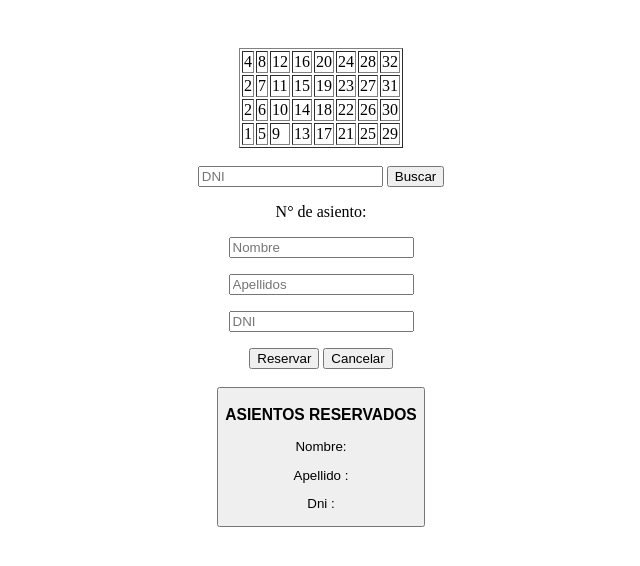
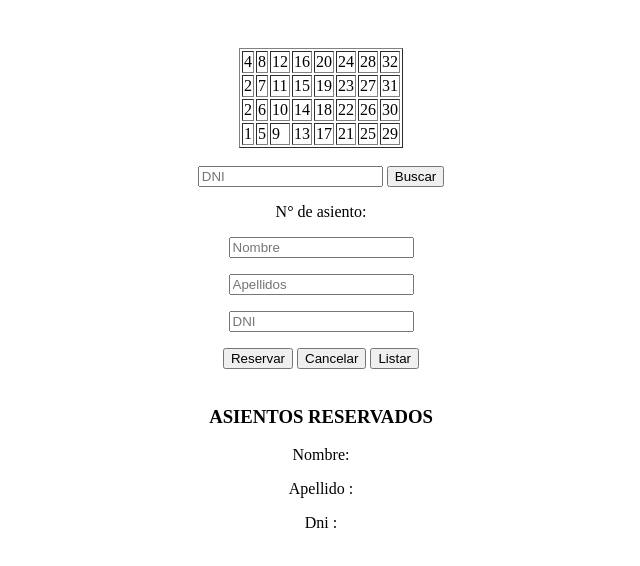
Before and after one commit to GLADYSYOVANAMAMANICAMATICONA/reservadeasientos-html, a plain HTML site: page index.html in a window 1280 px wide. Both pictures are taken after a click on the button "Reservar". Shown: the whole page, without its empty margins (339-979 px from the left). Drawn offline with Linux system fonts and the light colour scheme.

Commit message:
subiendo

```diff
--- a/index.html
+++ b/index.html
@@ -69,13 +69,11 @@
     <p><input type="text" id="nombre" placeholder="Nombre" required></p>
     <p><input type="text" id="apellido" placeholder="Apellidos" required></p>
     <p><input type="text" id="dni" placeholder="DNI" required></p>
-    <button type="button" onclick="reservarAsintos()">Reservar</button>
+    <button id="mostrar" type="button" onclick="reservarAsintos()">Reservar</button>
     <button id="cancelar" type="button" onclick="cancelar()">Cancelar</button>
+    <button id="listar" type="button" onclick="listar()">Listar</button>
 </div><br>
-<div id="contenedor2">
-    <button  type="submit" id="mostrar" onclick=Mostrar</button>
-    <div id="lista"></div>
-</div>
+<div id="lista"></div>
 <script src="js.js"></script>
 </body>
 </center>
--- a/js.js
+++ b/js.js
@@ -8,14 +8,12 @@ function redirect(event){
 }
 function reservarAsintos(){
 	var n=document.getElementById("mostrar").textContent;
+	console.log(n);
 	var nombre=document.getElementById("nombre").value;
 	var apellido=document.getElementById("apellido").value;
 	var dni=document.getElementById("dni").value;
 	var guardar=document.getElementById("lista");
-	guardar.innerHTML+= "<center><div><h3>ASIENTOS RESERVADOS</h3><p>Nombre: </p><p>"+nombre+"</p></div><p>Apellido :</p><p>"+apellido+"</p><p>Dni :</p><p>"+dni+"</p></center>";
-
-
-
+	guardar.innerHTML+= "<center><div><h3>ASIENTOS RESERVADOS</h3><p>"+n+"</p><p>Nombre: "+nombre+"</p></div><p>Apellido :"+apellido+"</p><p>Dni :"+dni+"</p></center>";
 console.log(n)
 }
 function cancelar(){
```
